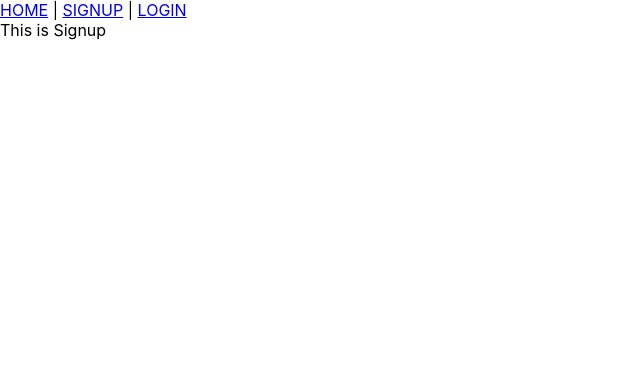
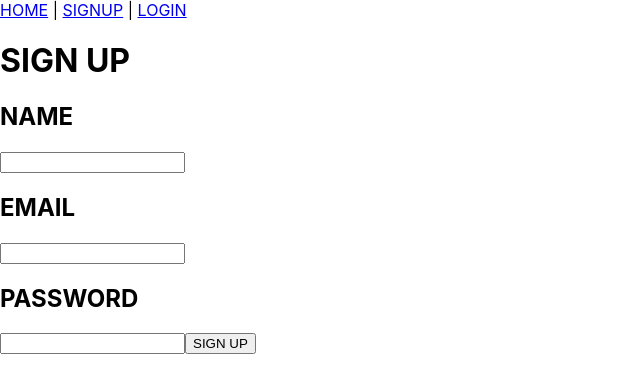
Before and after one commit to Chul0/Netflastinate-frontend, a React (Create React App) app: page /signup in a window 1280 px wide. Shown: the top 392 px of the page, without its empty margins (0-640 px from the left). Built offline with nearby package versions, Linux system fonts and the light colour scheme.

Commit message:
signup,login

```diff
--- a/public/index.html
+++ b/public/index.html
@@ -24,7 +24,7 @@
       work correctly both with client-side routing and a non-root public URL.
       Learn how to configure a non-root public URL by running `npm run build`.
     -->
-    <title>React App</title>
+    <title>Netflastinate</title>
   </head>
   <body>
     <noscript>You need to enable JavaScript to run this app.</noscript>
--- a/src/App.css
+++ b/src/App.css
@@ -2,16 +2,7 @@
   text-align: center;
 }
 
-.App-logo {
-  height: 40vmin;
-  pointer-events: none;
-}
 
-@media (prefers-reduced-motion: no-preference) {
-  .App-logo {
-    animation: App-logo-spin infinite 20s linear;
-  }
-}
 
 .App-header {
   background-color: #282c34;
@@ -22,17 +13,5 @@
   justify-content: center;
   font-size: calc(10px + 2vmin);
   color: white;
+  text-align: center;
 }
-
-.App-link {
-  color: #61dafb;
-}
-
-@keyframes App-logo-spin {
-  from {
-    transform: rotate(0deg);
-  }
-  to {
-    transform: rotate(360deg);
-  }
-}
--- a/src/App.js
+++ b/src/App.js
@@ -1,4 +1,3 @@
-import logo from './logo.svg';
 import './App.css';
 
 import { useContext } from 'react';
--- a/src/components/SignupLoginForm.js
+++ b/src/components/SignupLoginForm.js
@@ -1,15 +1,56 @@
 import axios from 'axios'
 import { useState, useContext } from 'react'
+
 
 
 const SignupLoginForm = (props) => {
     const [name, setName] = useState('')
     const [email, setEmail] = useState('')
     const [password, setPassword] = useState('')
+    const [error, setError] = useState('')
+
+
+    const handleSubmit = (e) => {
+        e.preventDefault()
+        axios.post(`${process.env.REACT_APP_BACKEND_URL}${props.route}`, {
+            name,
+            email,
+            password
+        })
+        .then((response) => {
+            console.log(response);
+            if(response.data.user){
+                 localStorage.setItem('userId', response.data.userId)
+                alert(`Hi, ${response.data.user.name}! ${props.message}`)
+            }
+            else if(response.data.error){
+                setError(response.data.error)
+            }
+            window.location.reload()
+        })
+    }
 
     return(
         <div>
+            <h1>{props.title}</h1>
+            {error &&
+            <p style={{color:"red"}}>{error}</p>
+            }
+            <form onSubmit={handleSubmit}>
+                {props.showName &&
+                <>
+                 <label htmlFor="new-name"><h2>NAME</h2></label>
+                 <input value={name} onChange={(e)=> {setName(e.target.value)}} />
+                </>
+                }
 
+                <label htmlFor="new-email"><h2>EMAIL</h2></label>
+                <input value={email} onChange={(e)=> {setEmail(e.target.value)}} />
+                <label htmlFor="new-password"><h2>PASSWORD</h2></label>
+                <input type="password" value={password} onChange={(e)=> {setPassword(e.target.value)}} />
+                <input id="submit-button" type="submit" value={props.buttonText} />
+
+            </form>
         </div>
     )
 }
--- a/src/contexts/UserContext.js
+++ b/src/contexts/UserContext.js
@@ -9,7 +9,7 @@ const UserProvider = (props) => {
     const fetchUser = () => {
         if (!localStorage.getItem('userId')) { return }
 
-        axios.get(`${process.env.REACT_APP_BACKEND_URL}/users/verify`, {
+        axios.get(`${process.env.REACT_APP_BACKEND_URL}/users`, {
             headers: {
                 Authorization: localStorage.getItem('userId')
             }
--- a/src/pages/Login.js
+++ b/src/pages/Login.js
@@ -1,8 +1,15 @@
+import SignupLoginForm from '../components/SignupLoginForm'
+
+
 const Login = () => {
     return(
-        <div>
-            This is Login
-        </div>
+        <SignupLoginForm
+        buttonText="LOGIN"
+        route="/users/login"
+        //this route value will be passed to SignupLoginForm
+        message="Welcome back!"
+        title="LOGIN"
+        />
     )
 }
 
--- a/src/pages/Signup.js
+++ b/src/pages/Signup.js
@@ -1,8 +1,15 @@
-const Signup = () => {
+import SignupLoginForm from '../components/SignupLoginForm'
+
+const Signup = (props) => {
     return(
-        <div>
-            This is Signup
-        </div>
+        <SignupLoginForm
+        showName={true}
+        // this true will be passed to props.showName in signuploginForm, and name input will be shown...
+        buttonText="SIGN UP"
+        route="/users"
+        message="You are successfully signed up!"
+        title="SIGN UP"
+        />
     )
 }
 
```
